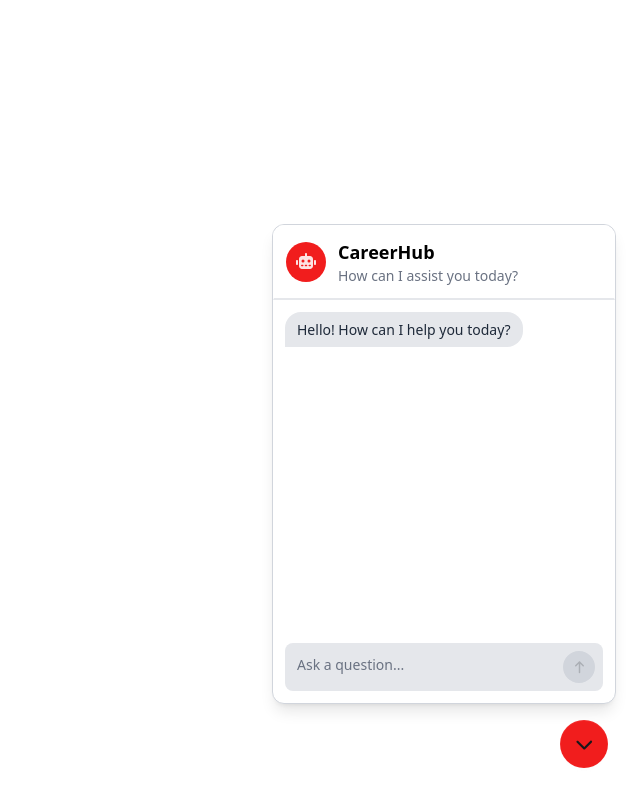
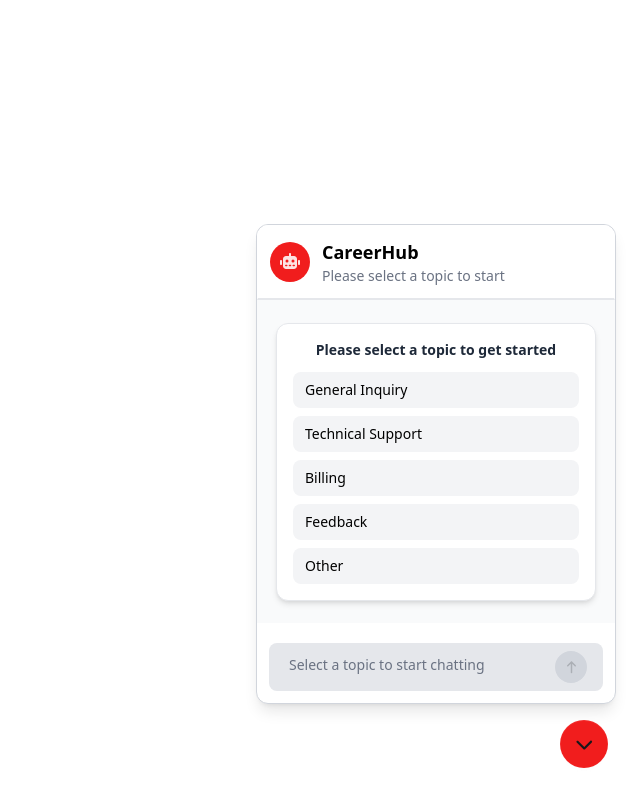
Before and after one commit to KhanhDo2604/Waikato-Career-Assistant---Intelligent-CareerHub-Chatbot, a React (Vite) app in the folder apps/chatbot_interface/: page / in a window 1280 px wide. Both pictures are taken after a click on the button 1224 px from the left and 744 px from the top of the page. Shown: the whole page, without its empty margins (640-1280 px from the left). Built offline with nearby package versions, Linux system fonts and the light colour scheme.

Commit message:
interface for chatbot 4

```diff
--- a/apps/chatbot_interface/src/page/homepage/ui/ChatModal.tsx
+++ b/apps/chatbot_interface/src/page/homepage/ui/ChatModal.tsx
@@ -5,6 +5,8 @@
 import type { ChatMessage } from '../../../constants/type/chat';
 
 function ChatModal() {
+    const topicList = ['General Inquiry', 'Technical Support', 'Billing', 'Feedback', 'Other'];
+    const [selectedTopic, setSelectedTopic] = useState<string | null>(null);
     const [messages, setMessages] = useState<ChatMessage[]>([
         {
             id: '1',
@@ -15,6 +17,7 @@
     ]);
     const [inputText, setInputText] = useState('');
     const [isBotTyping, setIsBotTyping] = useState(false);
+    const [isInputFocused, setIsInputFocused] = useState(false);
 
     const messagesEndRef = useRef<HTMLDivElement>(null);
     const textAreaRef = useRef<HTMLTextAreaElement>(null);
@@ -25,11 +28,9 @@
         messagesEndRef.current?.scrollIntoView({ behavior: 'smooth' });
     }, [messages]);
 
-    const handleSubmit = async (e: FormEvent) => {
-        e.preventDefault();
-        const trimmedText = inputText.trim();
-
-        if (!trimmedText) return;
+    const sendMessage = async (text: string) => {
+        const trimmedText = text.trim();
+        if (!trimmedText || isBotTyping) return;
 
         const userMessage: ChatMessage = {
             id: Date.now().toString(),
@@ -79,6 +80,11 @@
         }
     };
 
+    const handleSubmit = (e: FormEvent) => {
+        e.preventDefault();
+        sendMessage(inputText);
+    };
+
     const handleInputChange = (e: ChangeEvent<HTMLTextAreaElement>) => {
         setInputText(e.target.value);
 
@@ -87,8 +93,31 @@
         e.target.style.height = Math.min(e.target.scrollHeight, 72) + 'px';
     };
 
+    const handleInputKeyDown = (e: React.KeyboardEvent<HTMLTextAreaElement>) => {
+        if (e.key === 'Enter' && !e.shiftKey) {
+            e.preventDefault();
+            sendMessage(inputText);
+        }
+    };
+
+    const handleSelectTopic = (topic: string) => {
+        setSelectedTopic(topic);
+
+        setMessages((prev) => [
+            ...prev,
+            {
+                id: (Date.now() + 3).toString(),
+                sender: 'bot',
+                text: `Great! You selected "${topic}". What would you like to ask about this topic?`,
+                createAt: new Date(),
+            },
+        ]);
+
+        textAreaRef.current?.focus();
+    };
+
     return (
-        <div className="fixed bottom-24 right-6 w-86 h-120 bg-white border border-gray-300 rounded-xl shadow-lg flex flex-col overflow-hidden">
+        <div className="fixed bottom-24 right-6 w-90 h-120 bg-white border border-gray-300 rounded-xl shadow-lg flex flex-col overflow-hidden">
             {/* Header */}
             <div className="p-3 flex items-center border border-b-gray-200 border-b-2">
                 <div className="avatar">
@@ -99,13 +128,15 @@
 
                 <div className="flex flex-col">
                     <span className="font-bold text-lg text-black">CareerHub</span>
-                    <span className="text-sm text-gray-500">How can I assist you today?</span>
+                    <span className="text-sm text-gray-500">
+                        {selectedTopic ? `Topic: ${selectedTopic}` : 'Please select a topic to start'}
+                    </span>
                 </div>
             </div>
 
             {/* Chat content */}
             <div
-                className="flex-1 space-y-2 overflow-y-auto p-3"
+                className="flex-1 space-y-2 overflow-y-auto p-3 relative"
                 style={{
                     scrollbarColor: '#d1d5db transparent',
                 }}
@@ -136,17 +167,49 @@
                     </div>
                 )}
 
+                {/* topic select before asking */}
+                {!selectedTopic && (
+                    <div className="absolute inset-0 flex items-center justify-center bg-gray-50">
+                        <div className="bg-white border border-gray-200 rounded-xl shadow-md p-4 max-w-xs w-full">
+                            <p className="text-sm font-semibold mb-3 text-gray-800 text-center">
+                                Please select a topic to get started
+                            </p>
+                            <div className="flex flex-col gap-2">
+                                {topicList.map((topic) => (
+                                    <button
+                                        key={topic}
+                                        type="button"
+                                        className="w-full text-sm text-left px-3 py-2 rounded-lg bg-gray-100 hover:bg-gray-200 text-black transition"
+                                        onClick={() => handleSelectTopic(topic)}
+                                    >
+                                        {topic}
+                                    </button>
+                                ))}
+                            </div>
+                        </div>
+                    </div>
+                )}
+
                 <div ref={messagesEndRef}></div>
             </div>
 
             {/* Input area */}
             <div className="p-3">
-                <form onSubmit={handleSubmit} className="flex bg-gray-200 rounded-lg items-center gap-2">
+                <form
+                    onSubmit={handleSubmit}
+                    className={`flex bg-gray-200 rounded-lg items-center gap-2 px-2
+                    ${isInputFocused ? 'ring-1 ring-black' : 'ring-0'}
+                    `}
+                >
                     <textarea
                         ref={textAreaRef}
                         value={inputText}
                         onChange={handleInputChange}
-                        placeholder="Ask a question..."
+                        onKeyDown={handleInputKeyDown}
+                        onFocus={() => setIsInputFocused(true)}
+                        onBlur={() => setIsInputFocused(false)}
+                        disabled={!selectedTopic}
+                        placeholder={`${selectedTopic ? 'Type your message...' : 'Select a topic to start chatting'}`}
                         className="flex-1
                             min-h-10
                             max-h-18
@@ -166,7 +229,7 @@
                     />
                     <button
                         type="submit"
-                        className={`btn btn-sm ml-1 border-0 shadow-none btn-circle m-2 ${inputText.length === 0 ? 'btn-disabled bg-gray-300' : `bg-[${bgColor}]`}`}
+                        className={`btn btn-sm ml-1 border-0 shadow-none btn-circle m-2 ${inputText.length === 0 || !selectedTopic ? 'btn-disabled bg-gray-300' : `bg-[${bgColor}]`}`}
                     >
                         <FontAwesomeIcon icon={icons.icon.send} />
                     </button>
```
